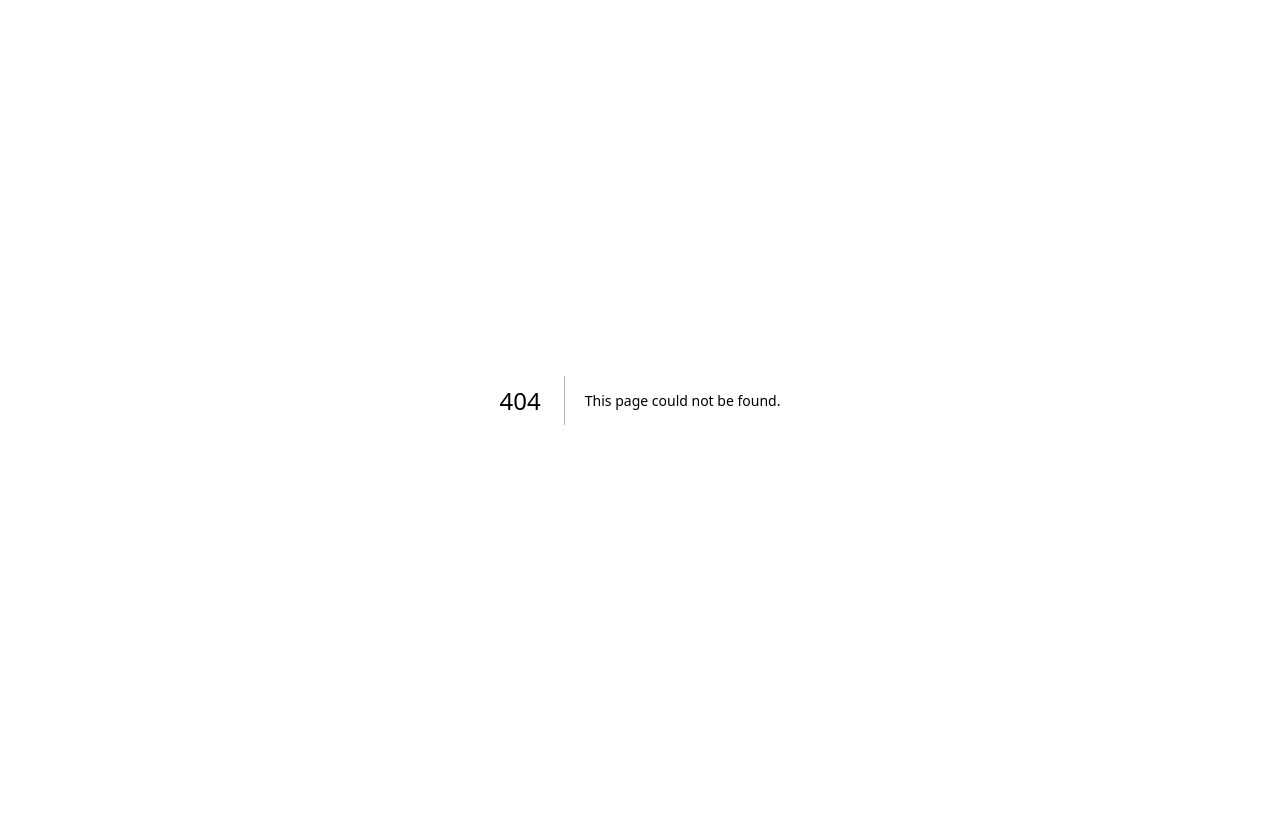
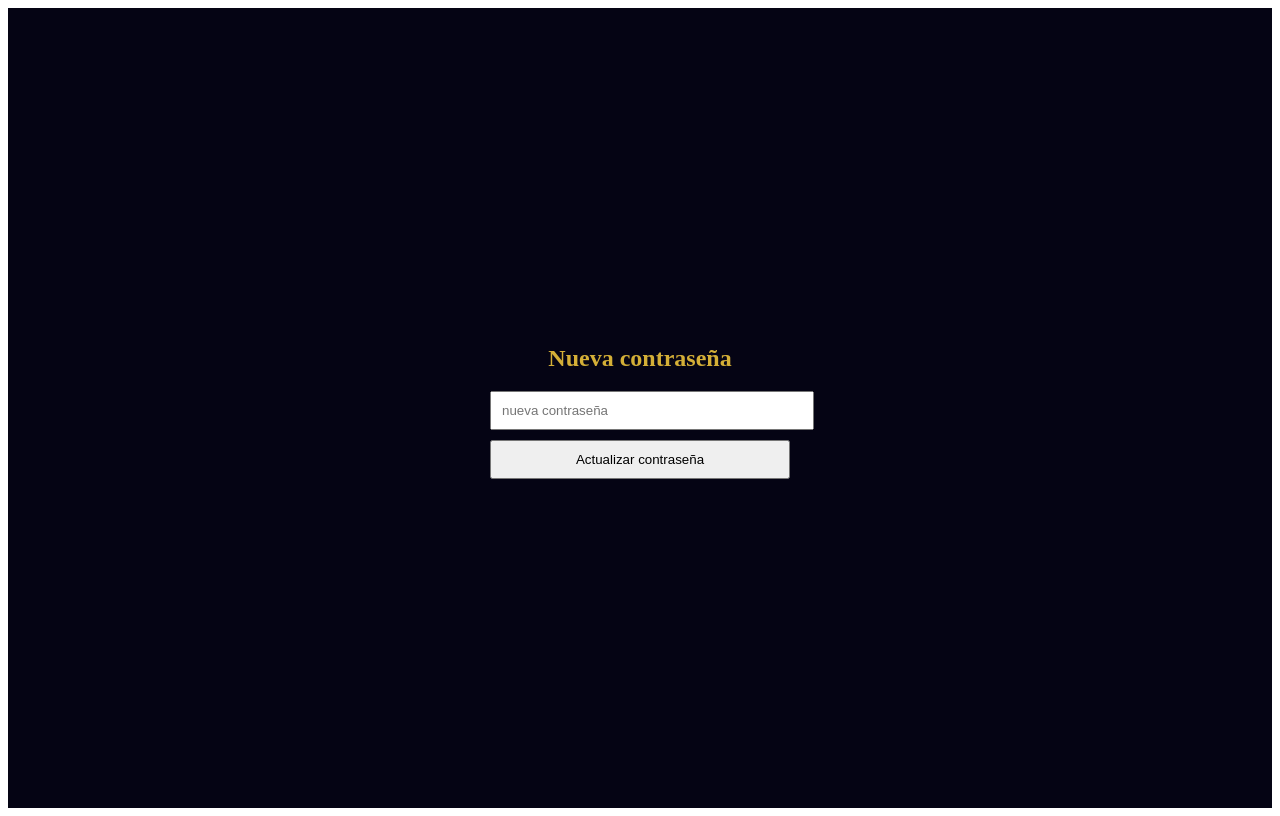
Before and after one commit to leph-maat/leph-heka, a Next.js app: page /reset-password in a window 1280 px wide. Before the commit this address had no page. Built offline with nearby package versions, Linux system fonts and the light colour scheme; no server answers.

Commit message:
Implement Reset Password functionality

```diff
--- /dev/null
+++ b/app/reset-password/page.js
@@ -0,0 +1,40 @@
+'use client'
+import { useState } from 'react'
+import { supabase } from '../../lib/supabaseClient'
+
+export default function ResetPassword(){
+  const [pass, setPass] = useState('')
+  const [msg, setMsg] = useState('')
+  const [done, setDone] = useState(false)
+
+  async function handleUpdate(e){
+    e.preventDefault()
+    setMsg('Actualizando...')
+    const { error } = await supabase.auth.updateUser({ password: pass })
+    if(error){ setMsg(error.message); return }
+    setDone(true)
+    setMsg('Contraseña actualizada. Ya podés ingresar con la nueva.')
+  }
+
+  return (
+    <div style={{minHeight:'100vh', display:'flex', alignItems:'center', justifyContent:'center', background:'#050414', color:'#EDEAF6'}}>
+      <form onSubmit={handleUpdate} style={{width:300, padding:24}}>
+        <h2 style={{color:'#D4AF37', textAlign:'center'}}>Nueva contraseña</h2>
+        {!done && (
+          <>
+            <input placeholder="nueva contraseña" type="password" value={pass}
+              onChange={e=>setPass(e.target.value)}
+              style={{width:'100%', padding:10, marginBottom:10}} />
+            <button type="submit" style={{width:'100%', padding:10}}>Actualizar contraseña</button>
+          </>
+        )}
+        <p style={{fontSize:12, color:'#a9a3c9', textAlign:'center', marginTop:10}}>{msg}</p>
+        {done && (
+          <a href="/" style={{display:'block', textAlign:'center', color:'#818CF8', marginTop:10}}>
+            Ir a Leph - Heka
+          </a>
+        )}
+      </form>
+    </div>
+  )
+          }
```
